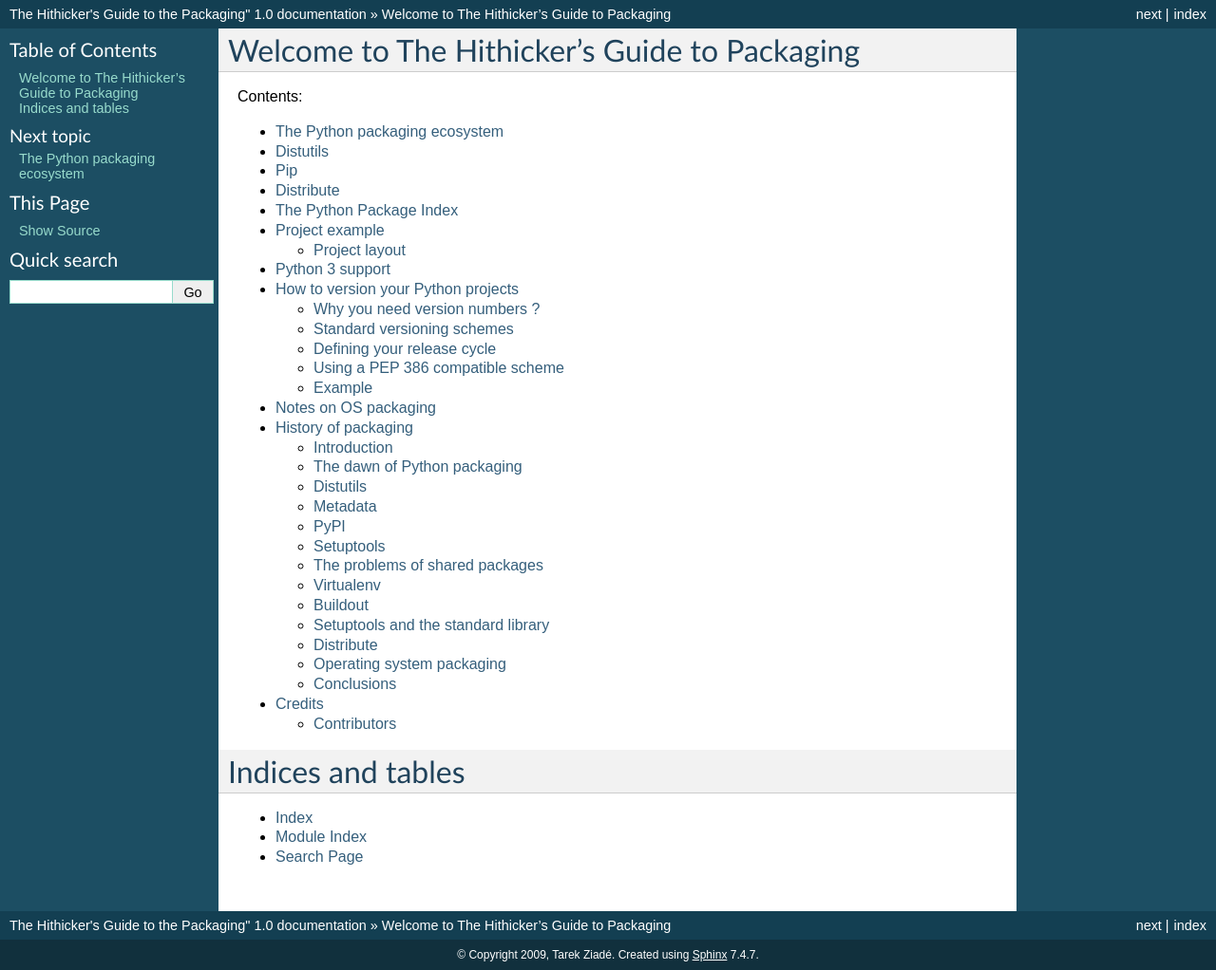
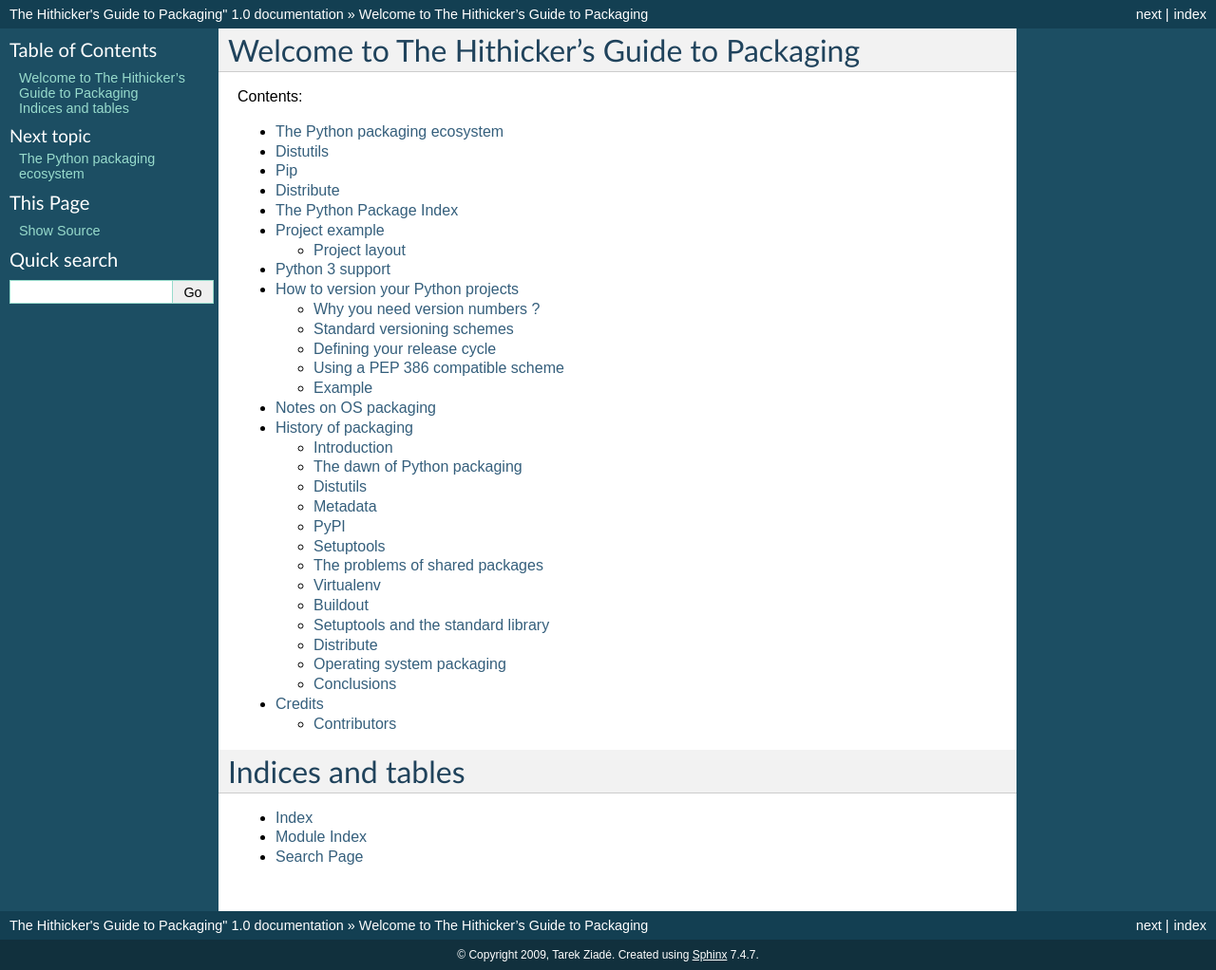
Before and after one commit to pypa/packaging.python.org, a Sphinx documentation site: the page built from source/index.txt, in a window 1280 px wide. Shown: the whole page at 95% size. Built offline with Sphinx 7.4.7, drawn with Linux system fonts in a browser that asks for light colours.

Commit message:
fixed typo

```diff
--- a/source/conf.py
+++ b/source/conf.py
@@ -37,7 +37,7 @@
 master_doc = 'index'
 
 # General information about the project.
-project = u'The Hithicker\'s Guide to the Packaging"'
+project = u'The Hithicker\'s Guide to Packaging"'
 copyright = u'2009, Tarek Ziadé'
 
 # The version info for the project you're documenting, acts as replacement for
```
